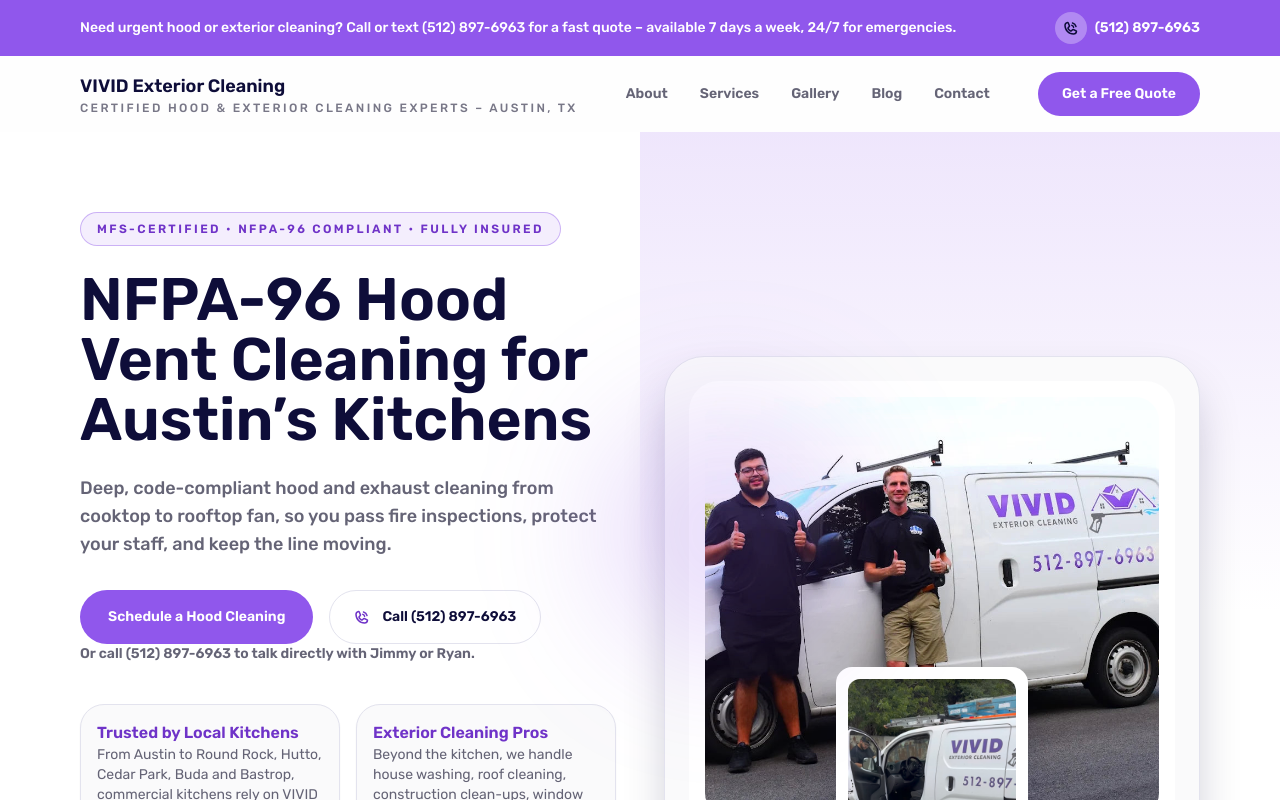
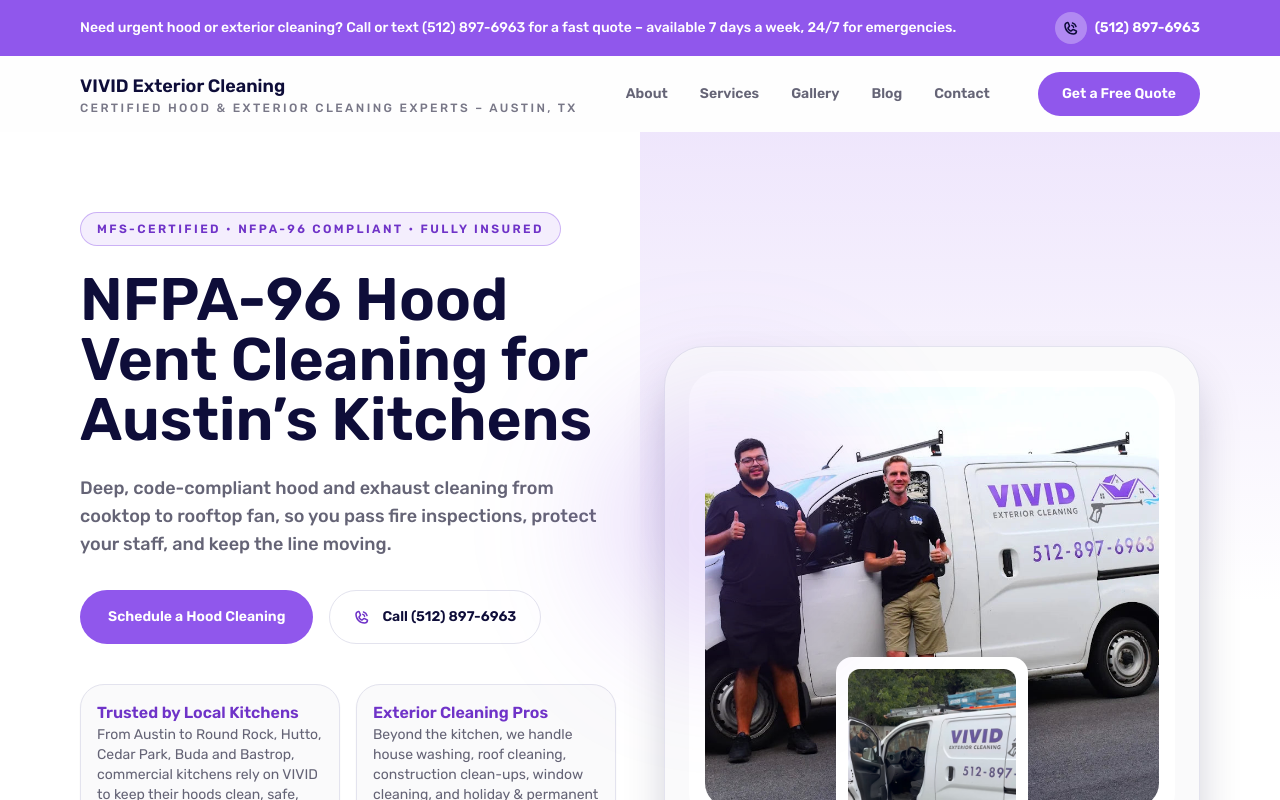
Before and after one commit to ZeeshanWaheed11/vivideteriorcleaning, a React (Vite) app: page / in a window 1280 px wide. Shown: the top 800 px of the page. Built offline with nearby package versions, Linux system fonts and the light colour scheme.

Commit message:
chore: remove hero secondary line

```diff
--- a/src/components/Hero.tsx
+++ b/src/components/Hero.tsx
@@ -46,7 +46,6 @@ const Hero = () => {
               Call {heroContent.phone}
             </a>
           </div>
-          <p className="text-sm font-semibold text-coal/80">{heroContent.secondaryLine}</p>
           <div className="mt-10 grid gap-4 sm:grid-cols-2">
             {badges.map((badge) => (
               <div
```
